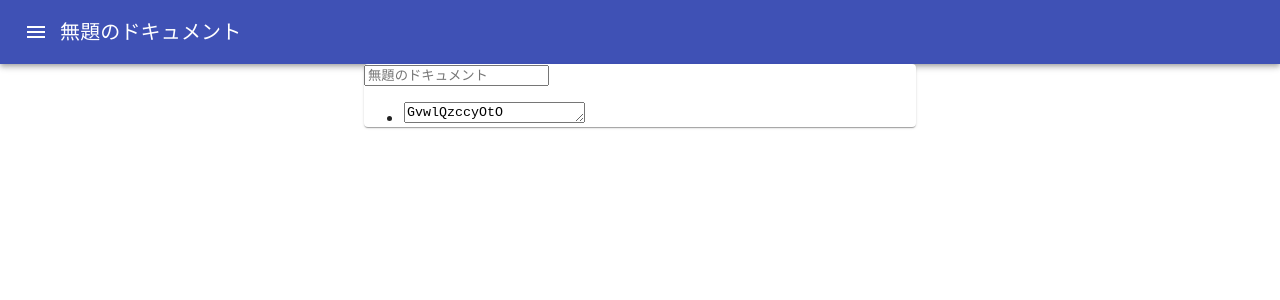
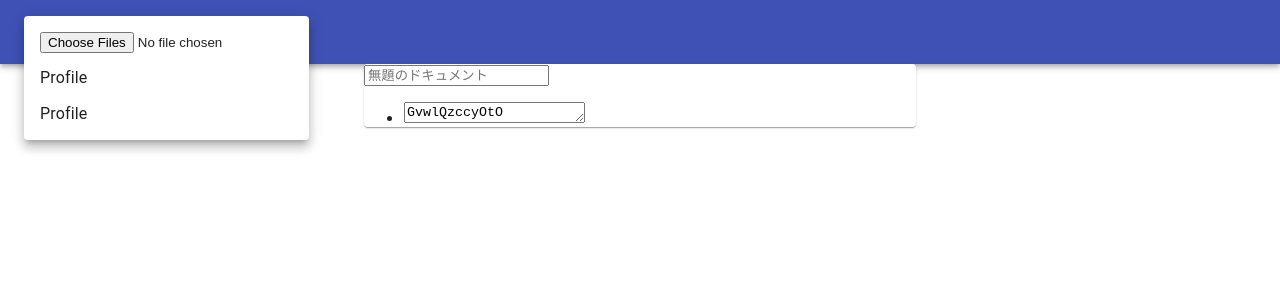
Before and after one commit to IttetsuSato/hbar, a React (Create React App) app in the folder react-sample/: page / in a window 1280 px wide. Both pictures are taken after a click on the button 36 px from the left and 32 px from the top of the page. Shown: the top 300 px of the page. Built offline with nearby package versions, Linux system fonts and the light colour scheme.

Commit message:
create menu components

```diff
--- a/react-sample/src/components/Header.js
+++ b/react-sample/src/components/Header.js
@@ -1,6 +1,6 @@
 import React from "react";
-import { AppBar, Toolbar, IconButton, Typography, Button } from '@material-ui/core';
-import { Menu } from '@material-ui/icons';
+import SimpleMenu from "./Menu";
+import { AppBar, Toolbar, IconButton, Typography } from '@material-ui/core';
 
 class Header extends React.Component{
   constructor(props){
@@ -16,9 +16,8 @@ class Header extends React.Component{
     return (
       <AppBar position="static">
         <Toolbar>
-          <IconButton edge="start" color="inherit" aria-label="menu">
-            <Menu/>
-          </IconButton>
+          <SimpleMenu/>
+
           <Typography variant="h6">
             {this.props.title}
           </Typography>
--- /dev/null
+++ b/react-sample/src/components/Menu.js
@@ -0,0 +1,50 @@
+import React from 'react';
+import { Button, Menu, MenuItem } from '@material-ui/core';
+import ListIcon from '@material-ui/icons/List';
+
+export default function SimpleMenu() {
+  const [anchorEl, setAnchorEl] = React.useState(null);
+
+  const handleClick = (event) => {
+    setAnchorEl(event.currentTarget);
+  };
+
+  const handleClose = () => {
+    setAnchorEl(null);
+  };
+
+  const readFile = (e) => {
+    let fileReader = new FileReader();
+    for(const file of e.target.files) {
+      //Fileオブジェクト(テキストファイル)のファイル内容を読み込む
+      fileReader.readAsText(file, 'UTF-8');
+      //ファイルの読み込み完了後に内容をコンソールに出力する
+      fileReader.onload = ()=> {
+        console.log(fileReader.result);
+      };
+    }
+  }
+
+  return (
+    <div>
+      <Button aria-controls="simple-menu" aria-haspopup="true" onClick={handleClick}>
+        <ListIcon />
+      </Button>
+      <Menu
+        id="simple-menu"
+        anchorEl={anchorEl}
+        keepMounted
+        open={Boolean(anchorEl)}
+        onClose={handleClose}
+      >
+        <MenuItem onClick={handleClose}>
+          <form>
+              <input id="file" type="file" name="file" multiple onChange={(e) => readFile(e)}/>
+          </form>
+        </MenuItem>
+        <MenuItem onClick={handleClose}>Profile</MenuItem>
+        <MenuItem onClick={handleClose}>Profile</MenuItem>
+      </Menu>
+    </div>
+  );
+}
```
Also changed, not shown: 1 other file (tests, documents, lock files or other folders).
